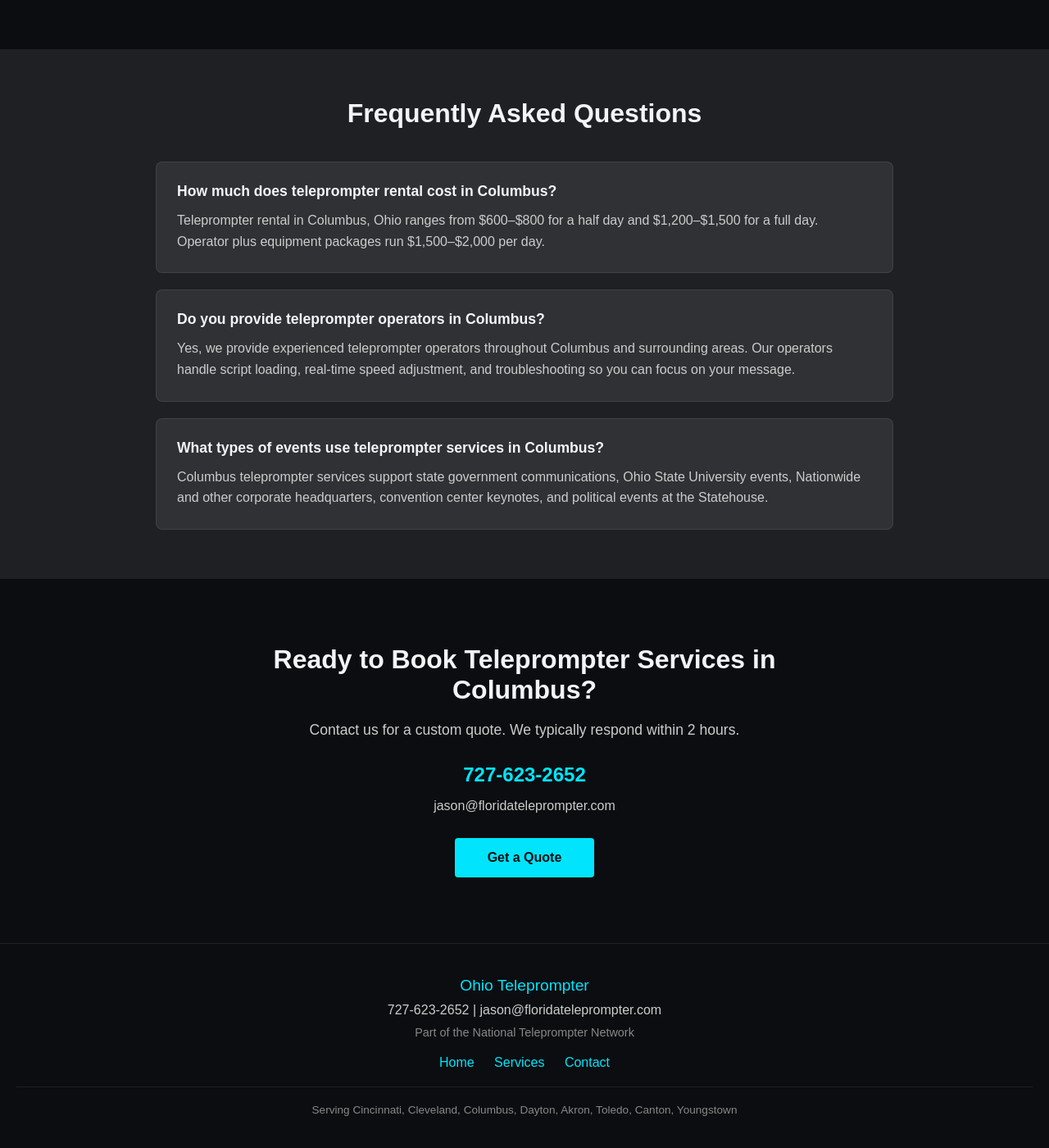
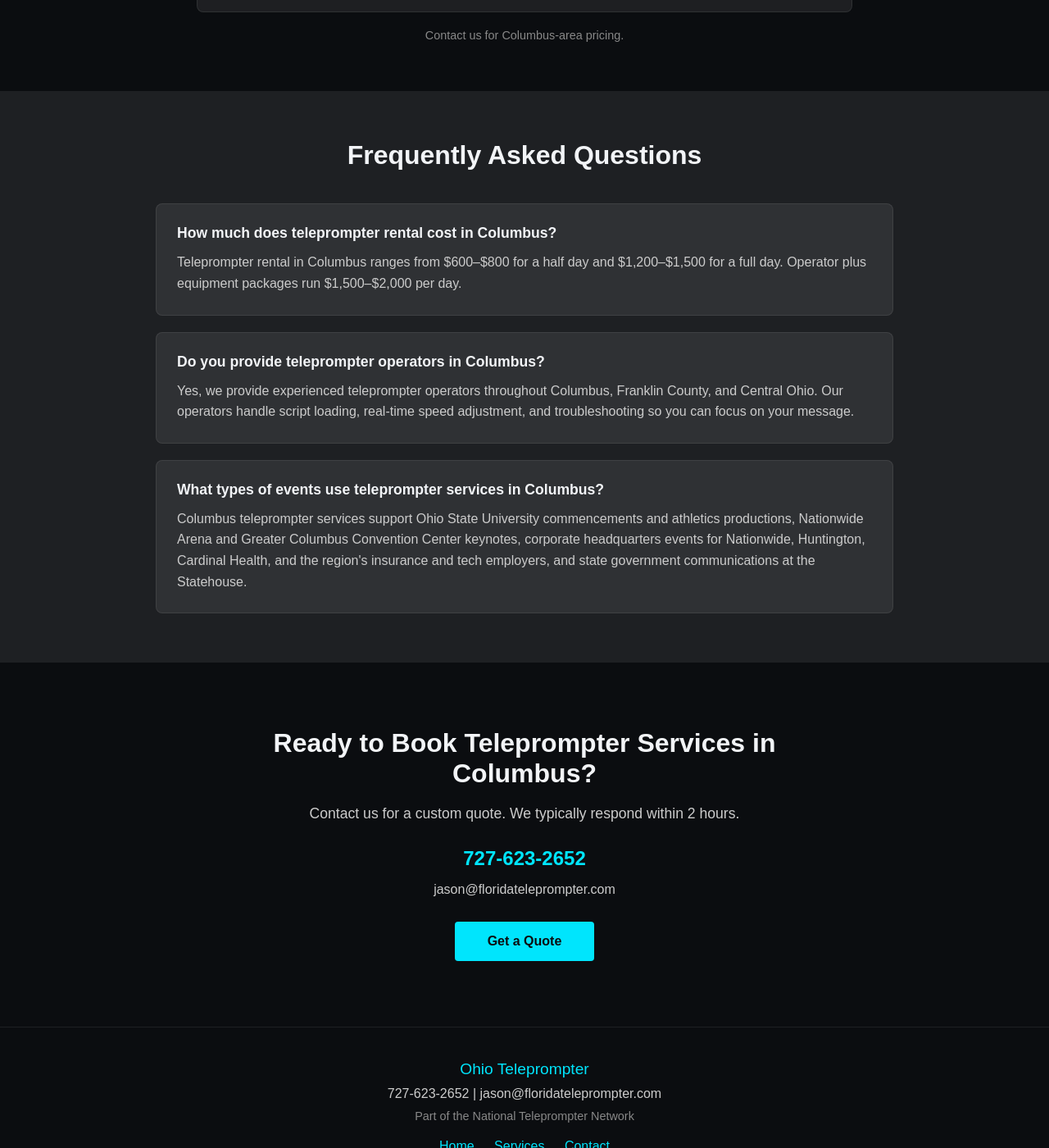
Before and after one commit to jasproj/ohioteleprompter, a Jekyll site: the page teleprompter-columbus-oh.html, which Jekyll copies as it is, in a window 1280 px wide and 1400 px high, scrolled down 1717 px. Shown: the whole window at 82% size. Built offline with Jekyll 4.4.1, drawn with Linux system fonts in a browser that asks for light colours; some of the changed text lies outside the part shown.

Commit message:
Localize Cleveland/Columbus/Cincinnati/Dayton city pages and link them from the homepage
Regenerate the four city landing pages from the shared PA/pittsburgh template so
structure stays byte-identical (ntn-brand token block, section order, inline CSS),
with city-specific copy: Browns/Cavs/Guardians and Rock Hall for Cleveland; Ohio State,
Nationwide Arena, and insurance/tech HQs for Columbus; Bengals/Reds, Duke Energy
Convention Center, and P&G for Cincinnati; Wright-Patterson AFB and University of
Dayton for Dayton. LocalBusiness and FAQPage JSON-LD regenerated to match.

Fix discoverability: the homepage Coverage section and a new footer "Ohio Service
Areas" row now link to all eight city pages, and each city page footer cross-links
the others. Previously the city pages were reachable only via sitemap.xml.

Sitemap lastmod bumped for the homepage and the four pages.

Co-Authored-By: Claude Fable 5.1 <noreply@anthropic.com>
Claude-Session: https://claude.ai/code/session_01MUtBuJsZWznJofMQL9B8Le

```diff
--- a/teleprompter-columbus-oh.html
+++ b/teleprompter-columbus-oh.html
@@ -21,7 +21,7 @@
 {"@context":"https://schema.org","@type":"LocalBusiness","name":"Ohio Teleprompter","description":"Professional teleprompter rental and operator services in Columbus, Ohio","url":"https://ohioteleprompter.com/teleprompter-columbus-oh.html","telephone":"727-623-2652","email":"jason@floridateleprompter.com","areaServed":{"@type":"City","name":"Columbus","containedInPlace":{"@type":"State","name":"Ohio"}},"serviceType":["Teleprompter Rental","Teleprompter Operator","Presidential Teleprompter","Video Production Support"],"priceRange":"$$"}
 </script>
 <script type="application/ld+json">
-{"@context":"https://schema.org","@type":"FAQPage","mainEntity":[{"@type":"Question","name":"How much does teleprompter rental cost in Columbus?","acceptedAnswer":{"@type":"Answer","text":"Teleprompter rental in Columbus, Ohio ranges from $600–$800 for a half day and $1,200–$1,500 for a full day. Operator plus equipment packages run $1,500–$2,000 per day."}},{"@type":"Question","name":"Do you provide teleprompter operators in Columbus?","acceptedAnswer":{"@type":"Answer","text":"Yes, we provide experienced teleprompter operators throughout Columbus and surrounding areas. Our operators handle script loading, real-time speed adjustment, and troubleshooting so you can focus on your message."}},{"@type":"Question","name":"What types of events use teleprompter services in Columbus?","acceptedAnswer":{"@type":"Answer","text":"Columbus teleprompter services support state government communications, Ohio State University events, Nationwide and other corporate headquarters, convention center keynotes, and political events at the Statehouse."}}]}
+{"@context":"https://schema.org","@type":"FAQPage","mainEntity":[{"@type":"Question","name":"How much does teleprompter rental cost in Columbus?","acceptedAnswer":{"@type":"Answer","text":"Teleprompter rental in Columbus ranges from $600–$800 for a half day and $1,200–$1,500 for a full day. Operator plus equipment packages run $1,500–$2,000 per day."}},{"@type":"Question","name":"Do you provide teleprompter operators in Columbus?","acceptedAnswer":{"@type":"Answer","text":"Yes, we provide experienced teleprompter operators throughout Columbus, Franklin County, and Central Ohio. Our operators handle script loading, real-time speed adjustment, and troubleshooting so you can focus on your message."}},{"@type":"Question","name":"What types of events use teleprompter services in Columbus?","acceptedAnswer":{"@type":"Answer","text":"Columbus teleprompter services support Ohio State University commencements and athletics productions, Nationwide Arena and Greater Columbus Convention Center keynotes, corporate headquarters events for Nationwide, Huntington, Cardinal Health, and the region's insurance and tech employers, and state government communications at the Statehouse."}}]}
 </script>
 <link rel="icon" href="/favicon.ico" sizes="any"><link rel="icon" type="image/png" sizes="32x32" href="/favicon-32x32.png"><link rel="icon" type="image/png" sizes="16x16" href="/favicon-16x16.png"><link rel="apple-touch-icon" href="/apple-touch-icon.png"><meta name="theme-color" content="#0B0D10">
 <style id="ntn-brand">
@@ -90,7 +90,7 @@ hr{border-color:rgba(255,255,255,.08)}
     <div style="display:grid;grid-template-columns:repeat(auto-fit,minmax(280px,1fr));gap:30px">
       <div style="background:rgba(255,255,255,.08);border:1px solid rgba(255,255,255,.08);border-radius:8px;padding:30px">
         <h3 style="color:#F2F4F7;font-family:Arial,sans-serif;margin:0 0 15px 0">Corporate Events</h3>
-        <p style="color:#ccc;margin:0;line-height:1.6">Keynotes, town halls, earnings calls, and executive communications. We help Columbus's business leaders deliver polished presentations.</p>
+        <p style="color:#ccc;margin:0;line-height:1.6">Keynotes, town halls, earnings calls, and executive communications. From Nationwide and Huntington to Cardinal Health and the Columbus tech corridor, we help the state capital's business leaders deliver polished presentations.</p>
       </div>
       <div style="background:rgba(255,255,255,.08);border:1px solid rgba(255,255,255,.08);border-radius:8px;padding:30px">
         <h3 style="color:#F2F4F7;font-family:Arial,sans-serif;margin:0 0 15px 0">Video Production</h3>
@@ -98,7 +98,7 @@ hr{border-color:rgba(255,255,255,.08)}
       </div>
       <div style="background:rgba(255,255,255,.08);border:1px solid rgba(255,255,255,.08);border-radius:8px;padding:30px">
         <h3 style="color:#F2F4F7;font-family:Arial,sans-serif;margin:0 0 15px 0">Live Events</h3>
-        <p style="color:#ccc;margin:0;line-height:1.6">Conferences, galas, award shows, and public addresses. From the Greater Columbus Convention Center to Ohio State University, we support the state capital's key venues.</p>
+        <p style="color:#ccc;margin:0;line-height:1.6">Conferences, galas, award shows, and public addresses. From the Greater Columbus Convention Center and Nationwide Arena to Ohio Stadium and the Statehouse, we support the state capital's key venues.</p>
       </div>
     </div>
   </div>
@@ -162,15 +162,15 @@ hr{border-color:rgba(255,255,255,.08)}
     <div style="display:flex;flex-direction:column;gap:20px">
       <div style="background:rgba(255,255,255,.08);border:1px solid rgba(255,255,255,.08);border-radius:8px;padding:25px">
         <h3 style="font-family:Arial,sans-serif;font-size:1.1rem;color:#F2F4F7;margin:0 0 12px 0">How much does teleprompter rental cost in Columbus?</h3>
-        <p style="color:#ccc;margin:0;line-height:1.6">Teleprompter rental in Columbus, Ohio ranges from $600–$800 for a half day and $1,200–$1,500 for a full day. Operator plus equipment packages run $1,500–$2,000 per day.</p>
+        <p style="color:#ccc;margin:0;line-height:1.6">Teleprompter rental in Columbus ranges from $600–$800 for a half day and $1,200–$1,500 for a full day. Operator plus equipment packages run $1,500–$2,000 per day.</p>
       </div>
       <div style="background:rgba(255,255,255,.08);border:1px solid rgba(255,255,255,.08);border-radius:8px;padding:25px">
         <h3 style="font-family:Arial,sans-serif;font-size:1.1rem;color:#F2F4F7;margin:0 0 12px 0">Do you provide teleprompter operators in Columbus?</h3>
-        <p style="color:#ccc;margin:0;line-height:1.6">Yes, we provide experienced teleprompter operators throughout Columbus and surrounding areas. Our operators handle script loading, real-time speed adjustment, and troubleshooting so you can focus on your message.</p>
+        <p style="color:#ccc;margin:0;line-height:1.6">Yes, we provide experienced teleprompter operators throughout Columbus, Franklin County, and Central Ohio. Our operators handle script loading, real-time speed adjustment, and troubleshooting so you can focus on your message.</p>
       </div>
       <div style="background:rgba(255,255,255,.08);border:1px solid rgba(255,255,255,.08);border-radius:8px;padding:25px">
         <h3 style="font-family:Arial,sans-serif;font-size:1.1rem;color:#F2F4F7;margin:0 0 12px 0">What types of events use teleprompter services in Columbus?</h3>
-        <p style="color:#ccc;margin:0;line-height:1.6">Columbus teleprompter services support state government communications, Ohio State University events, Nationwide and other corporate headquarters, convention center keynotes, and political events at the Statehouse.</p>
+        <p style="color:#ccc;margin:0;line-height:1.6">Columbus teleprompter services support Ohio State University commencements and athletics productions, Nationwide Arena and Greater Columbus Convention Center keynotes, corporate headquarters events for Nationwide, Huntington, Cardinal Health, and the region's insurance and tech employers, and state government communications at the Statehouse.</p>
       </div>
     </div>
   </div>
@@ -198,7 +198,7 @@ hr{border-color:rgba(255,255,255,.08)}
     <a href="/#contact" style="color:#00E5FD;margin:0 10px;text-decoration:none">Contact</a>
   </div>
   <div style="margin-top:20px;padding-top:20px;border-top:1px solid rgba(255,255,255,.08)">
-    <p style="color:#888;font-size:0.85rem;margin:0">Serving Cincinnati, Cleveland, Columbus, Dayton, Akron, Toledo, Canton, Youngstown</p>
+    <p style="color:#888;font-size:0.85rem;margin:0">Serving <a href="/teleprompter-cleveland.html" style="color:#888;text-decoration:none">Cleveland</a>, <a href="/teleprompter-columbus-oh.html" style="color:#888;text-decoration:none">Columbus</a>, <a href="/teleprompter-cincinnati.html" style="color:#888;text-decoration:none">Cincinnati</a>, <a href="/teleprompter-dayton.html" style="color:#888;text-decoration:none">Dayton</a>, <a href="/teleprompter-akron.html" style="color:#888;text-decoration:none">Akron</a>, <a href="/teleprompter-toledo.html" style="color:#888;text-decoration:none">Toledo</a>, <a href="/teleprompter-canton.html" style="color:#888;text-decoration:none">Canton</a>, <a href="/teleprompter-youngstown.html" style="color:#888;text-decoration:none">Youngstown</a></p>
   </div>
 </footer>
 
```
Also changed, not shown: index.html (+29 -9 lines), sitemap.xml (+5 -5 lines), teleprompter-cincinnati.html (+7 -7 lines), teleprompter-cleveland.html (+6 -6 lines), teleprompter-dayton.html (+6 -6 lines).
